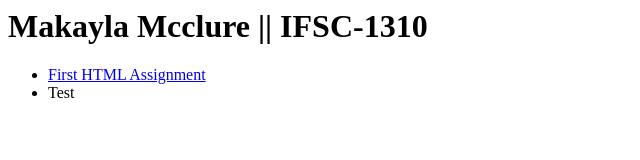
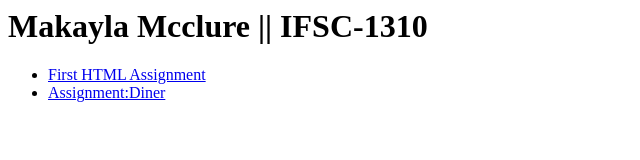
Before and after one commit to macmcclure1/ifsc-1310, a plain HTML site: page index.html in a window 1280 px wide. Shown: the whole page, without its empty margins (0-640 px from the left). Drawn offline with Linux system fonts and the light colour scheme.

Commit message:
Added full Diner

```diff
--- a/index.html
+++ b/index.html
@@ -12,7 +12,7 @@
         <nav>
             <ul>
                 <li><a href="prototype/index.html">First HTML Assignment</a></li>
-                <li>Test</li>
+                <li><a href="prototype/assets/img/assignment-diner.jpg">Assignment:Diner</li>
             </ul>
         </nav>
     </body>
```
Also changed, not shown: prototype/assets/img/assignment-diner.jpg (added).
